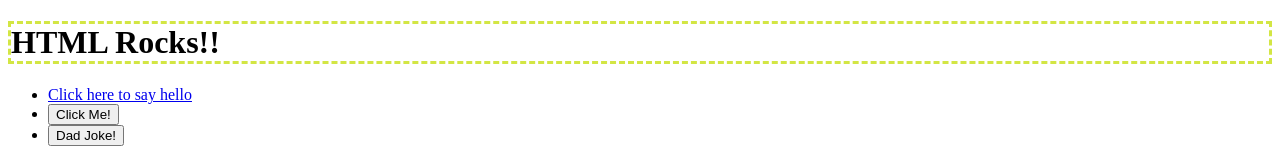
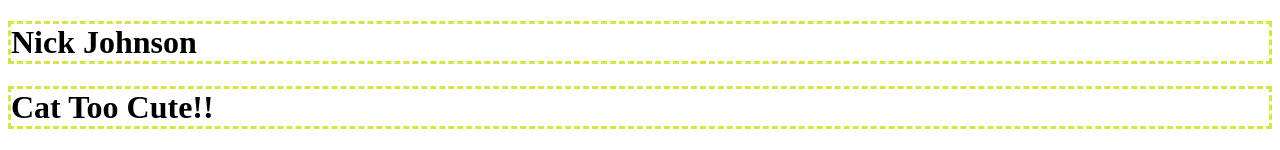
Before and after one commit to NickJohnson452/CS208-01.03, a website: page index.html in a window 1280 px wide. Shown: the top 150 px of the page. Drawn offline with Linux system fonts and the light colour scheme; files that its build step writes are made by us from their sources; files whose address does not match are found by name.

Commit message:
Lab1 finished

```diff
--- a/index.html
+++ b/index.html
@@ -10,14 +10,15 @@
 </head>
 
 <body>
-  <h1>HTML Rocks!!</h1>
+  <h1>Nick Johnson</h1>
+  <h1>Cat Too Cute!!</h1>
   <ul>
   <li><a href="/hello">Click here to say hello</a></li>
   <li><button id="hello-link">Click Me!</button></li>
   <li><button id="joke-button">Dad Joke!</button></li>
   <script src="script.js"></script>
   </ul>
-  <img src="funny.png" alt="Funny Image" width="300" height="200">
+  <img src="My Cat.png" alt="Funny Image" width="300" height="400">
 
   <h2 id="joke-display"></h2>
 </body>
```
Also changed, not shown: dist/My Cat.png (added), 1 other file.
